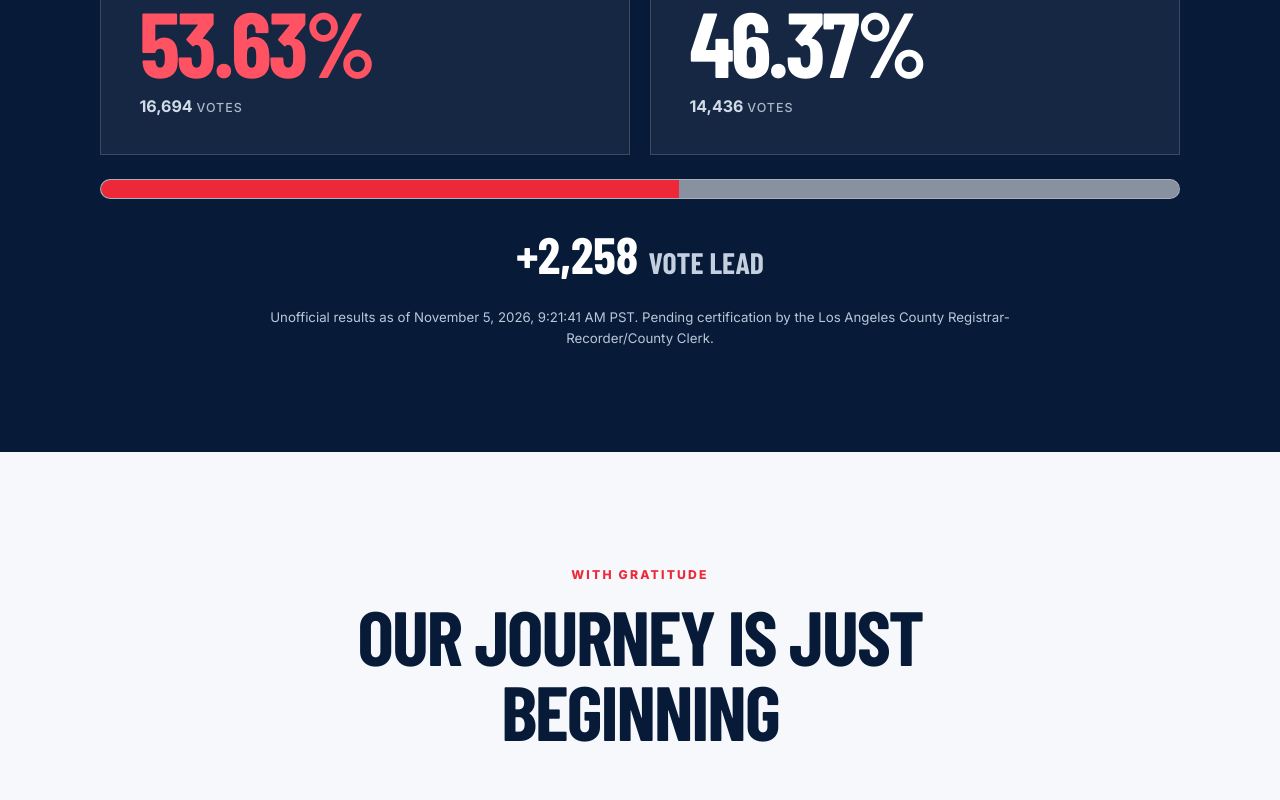
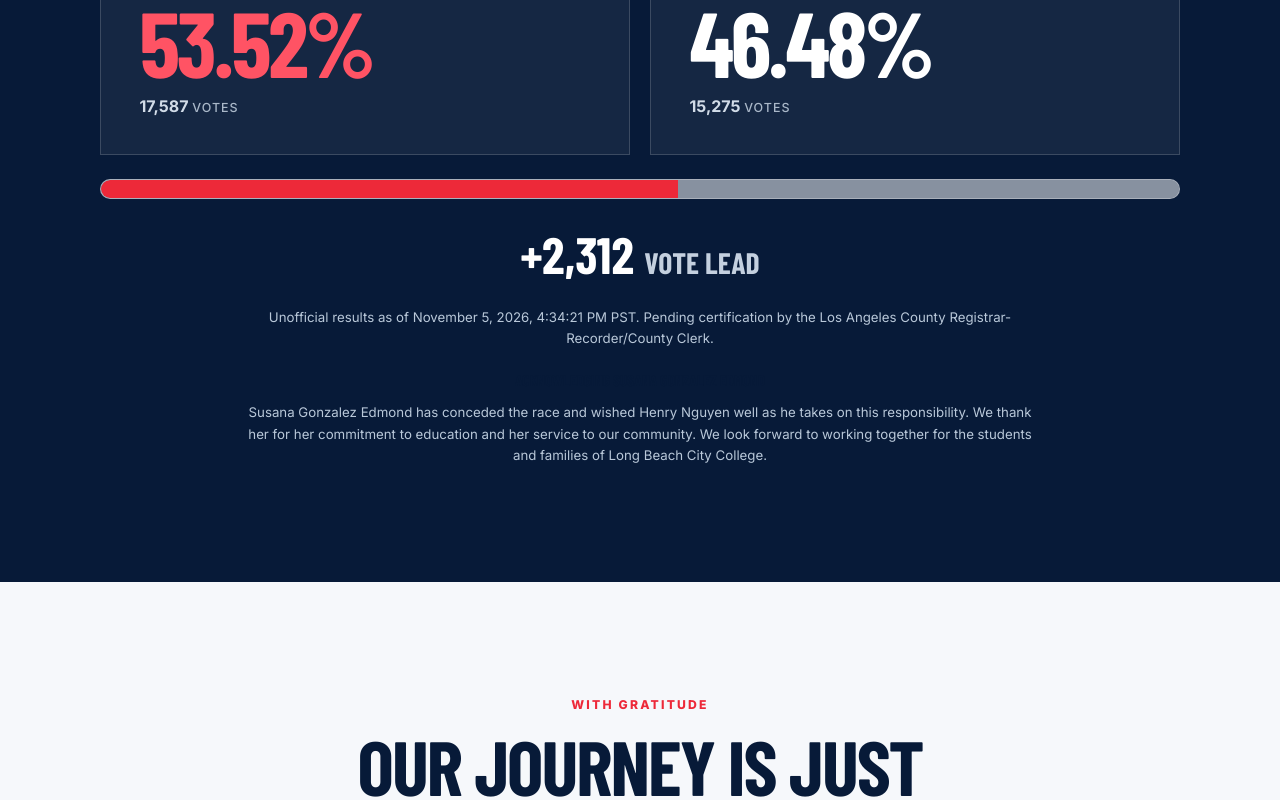
Before and after one commit to henrychucvb01/huy-nguyen-campaign-website, a React (Vite) app: page / in a window 1280 px wide. Shown: the part 1265-2065 px from the top of the page. Built offline with nearby package versions, Linux system fonts and the light colour scheme; a web font is replaced by a local one.

Commit message:
Update unofficial election totals and acknowledge opponent concession

```diff
--- a/src/components/ElectionResults.jsx
+++ b/src/components/ElectionResults.jsx
@@ -2,10 +2,10 @@ import { useEffect, useRef, useState } from 'react'
 
 const results = {
   status: 'Unofficial Results',
-  asOf: 'Unofficial results as of November 5, 2026, 9:21:41 AM PST. Pending certification by the Los Angeles County Registrar-Recorder/County Clerk.',
+  asOf: 'Unofficial results as of November 5, 2026, 4:34:21 PM PST. Pending certification by the Los Angeles County Registrar-Recorder/County Clerk.',
   candidates: [
-    { name: 'Huy “Henry” Nguyen', votes: 16694, percentage: 53.63, winner: true },
-    { name: 'Susana Gonzalez Edmond', votes: 14436, percentage: 46.37, winner: false },
+    { name: 'Huy “Henry” Nguyen', votes: 17587, percentage: 53.52, winner: true },
+    { name: 'Susana Gonzalez Edmond', votes: 15275, percentage: 46.48, winner: false },
   ],
 }
 
@@ -80,6 +80,15 @@ export default function ElectionResults() {
           +{voteLead.toLocaleString('en-US')} <span>Vote Lead</span>
         </p>
         <p className="election-results__disclaimer">{results.asOf}</p>
+        <div className="election-results__disclaimer">
+          <h3>Acknowledging Susana Gonzalez Edmond</h3>
+          <p>
+            Susana Gonzalez Edmond has conceded the race and wished Henry Nguyen well
+            as he takes on this responsibility. We thank her for her commitment to
+            education and her service to our community. We look forward to working
+            together for the students and families of Long Beach City College.
+          </p>
+        </div>
       </div>
     </section>
   )
```
